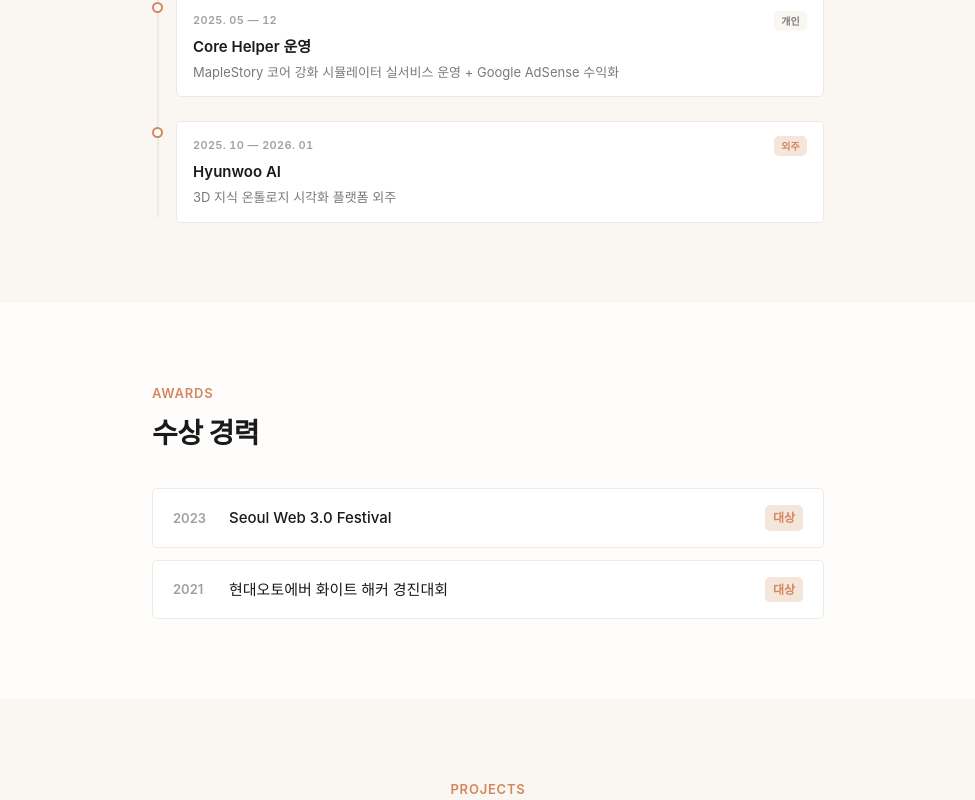
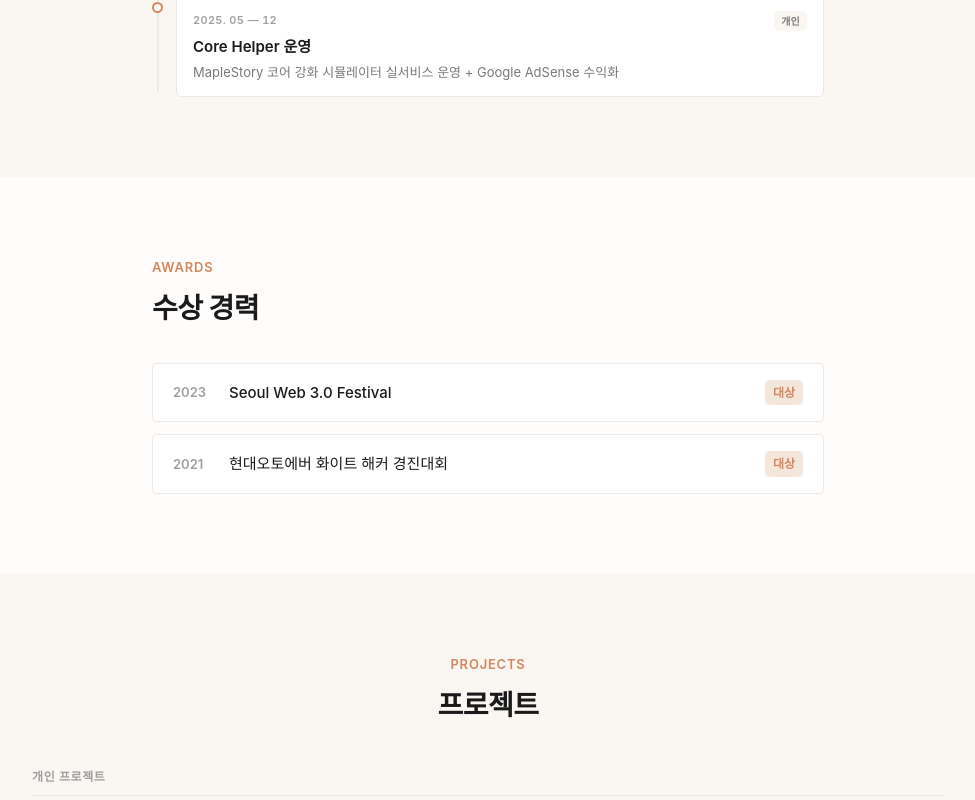
Before and after one commit to gnemek20/portfolio-web, a Next.js app: page / in a window 1280 px wide. Shown: the part 2080-2880 px from the top of the page, without its empty margins (152-1127 px from the left). Built offline with nearby package versions, Linux system fonts and the light colour scheme; a web font is replaced by a local one.

Commit message:
fix: Hyunwoo AI -> team project, remove period, add github link, remove from timeline

```diff
--- a/components/Timeline.tsx
+++ b/components/Timeline.tsx
@@ -26,12 +26,6 @@ const events = [
     title: "Core Helper 운영",
     desc: "MapleStory 코어 강화 시뮬레이터 실서비스 운영 + Google AdSense 수익화",
     tag: "개인",
-  },
-  {
-    period: "2025. 10 — 2026. 01",
-    title: "Hyunwoo AI",
-    desc: "3D 지식 온톨로지 시각화 플랫폼 외주",
-    tag: "외주",
   },
 ];
 
--- a/data/projects.ts
+++ b/data/projects.ts
@@ -75,8 +75,7 @@ export const projects: Project[] = [
     id: "hyunwoo-ai",
     title: "Hyunwoo AI",
     subtitle: "3D 지식 온톨로지 시각화 플랫폼",
-    category: "외주",
-    period: "2025. 10 — 2026. 01",
+    category: "팀",
     description: [
       "Three.js의 3D 객체 탐색을 통해 사용자의 생각을 우주 공간에서 살펴볼 수 있는 사이트입니다. 관리자는 어드민 페이지에서 데이터를 관리하거나, knowledge-ontology-engine 레포지토리에 main push로 데이터를 관리할 수 있습니다.",
       "",
@@ -148,6 +147,7 @@ const updateMeshScale = (mesh, camera) => {
       },
     ],
     links: {
+      github: "https://github.com/gnemek20/hyunwoo-ai-front",
       live: "https://www.hyunwoo.ai/",
     },
   },
```
